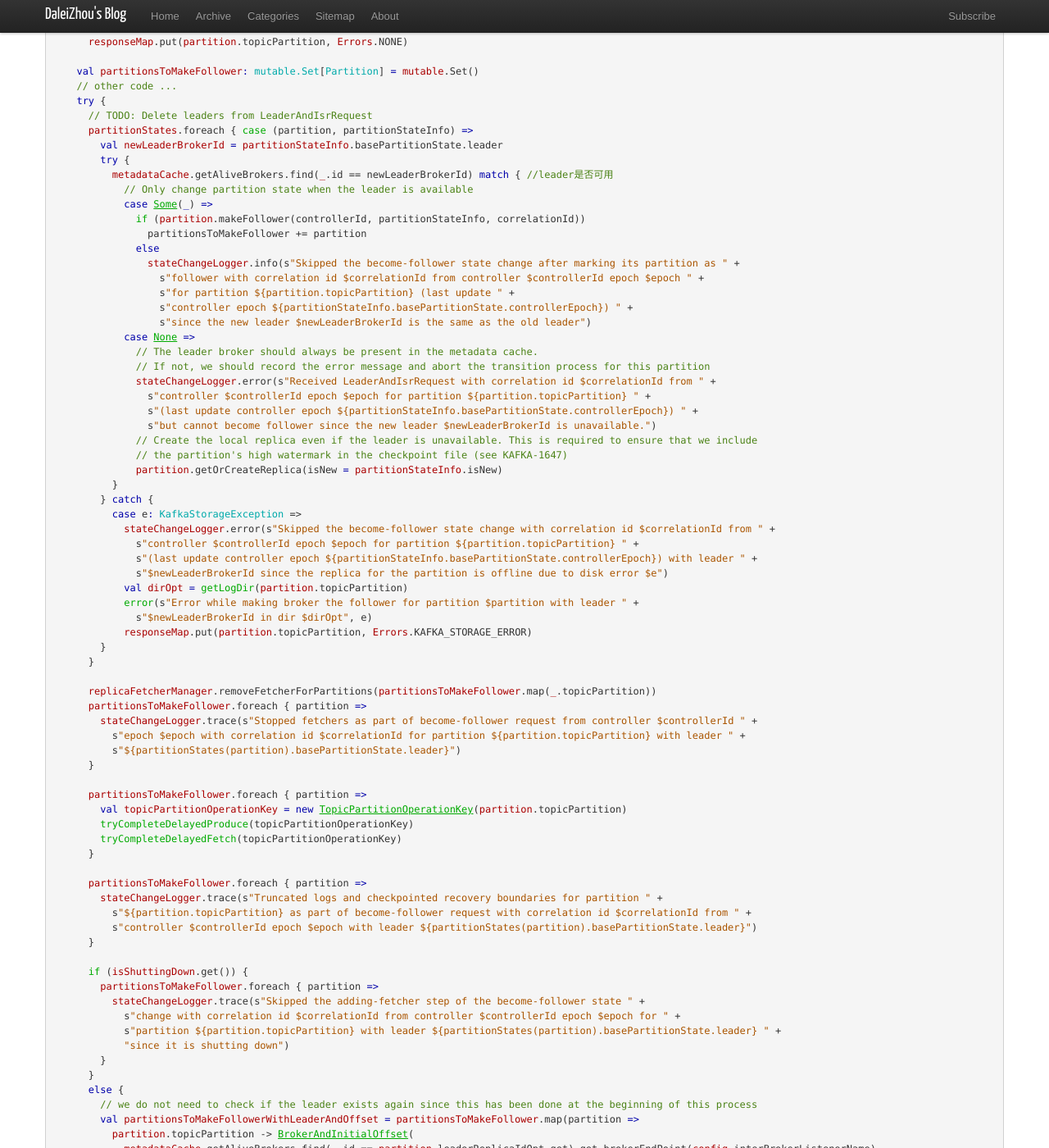
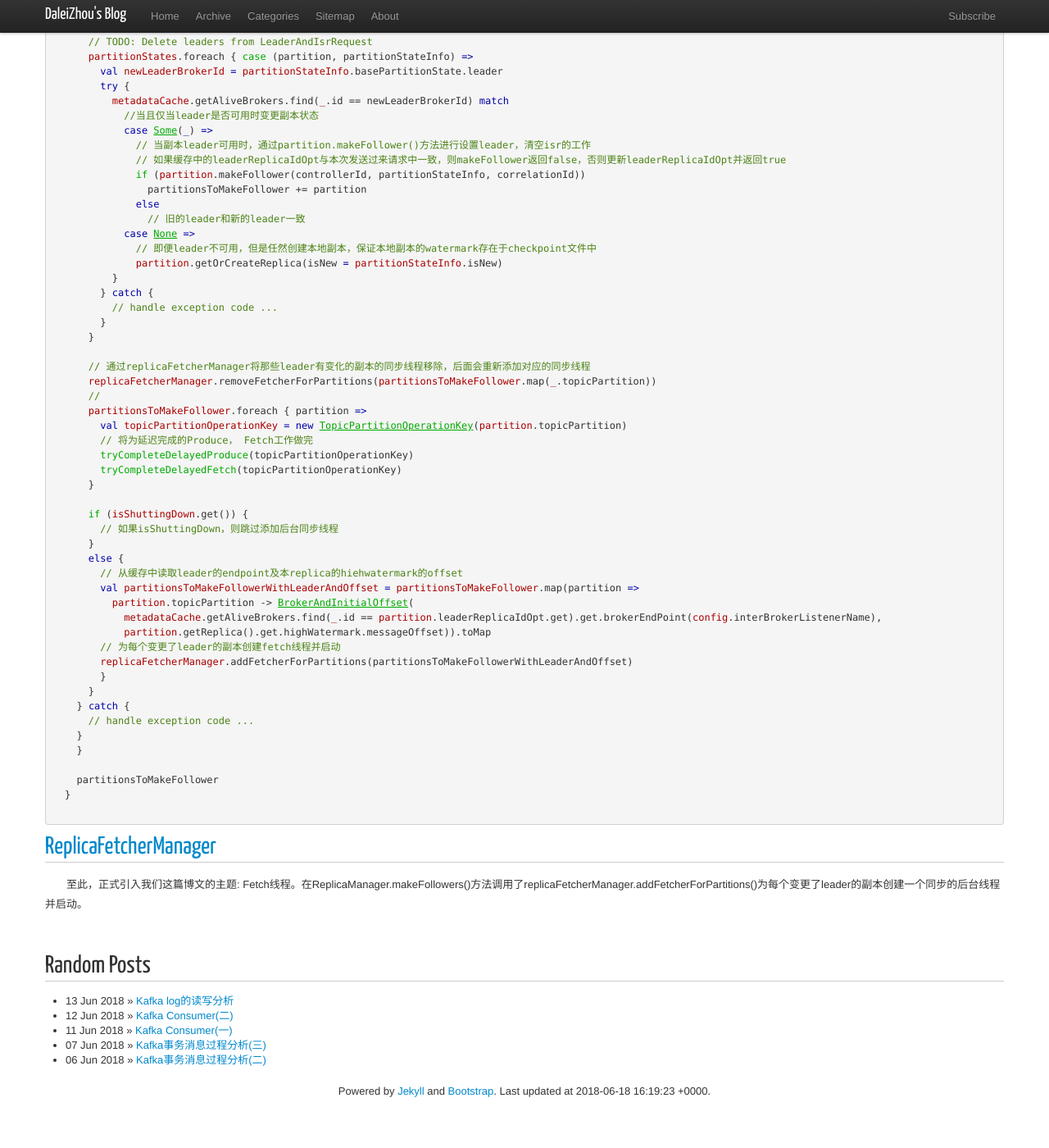
Before and after one commit to DaleiZhou/daleizhou.github.io, a Jekyll site: the page built from _posts/2018/2018-06-15-sync-replica-of-partition.md, in a window 1280 px wide and 1400 px high, scrolled down 6918 px. Shown: the whole window at 82% size. Built offline with Jekyll 4.4.1, drawn with Linux system fonts in a browser that asks for light colours; nearby versions of some CDN libraries; comment, search, counter and statistics services are not loaded; some of the changed text lies outside the part shown.

Commit message:
ReplicaFetcherManager

````diff
--- a/_posts/2018/2018-06-15-sync-replica-of-partition.md
+++ b/_posts/2018/2018-06-15-sync-replica-of-partition.md
@@ -372,12 +372,7 @@ makeLeaders()方法进行停止fetcher线程，更新缓存等。如果本Broker
                             partitionStates: Map[Partition, LeaderAndIsrRequest.PartitionState],
                             correlationId: Int,
                             responseMap: mutable.Map[TopicPartition, Errors]) : Set[Partition] = {
-    partitionStates.foreach { case (partition, partitionState) =>
-      stateChangeLogger.trace(s"Handling LeaderAndIsr request correlationId $correlationId from controller $controllerId " +
-        s"epoch $epoch starting the become-follower transition for partition ${partition.topicPartition} with leader " +
-        s"${partitionState.basePartitionState.leader}")
-    }
-
+    // other code ...
     for (partition <- partitionStates.keys)
       responseMap.put(partition.topicPartition, Errors.NONE)
 
@@ -388,94 +383,50 @@ makeLeaders()方法进行停止fetcher线程，更新缓存等。如果本Broker
       partitionStates.foreach { case (partition, partitionStateInfo) =>
         val newLeaderBrokerId = partitionStateInfo.basePartitionState.leader
         try {
-          metadataCache.getAliveBrokers.find(_.id == newLeaderBrokerId) match { //leader是否可用
-            // Only change partition state when the leader is available
+          metadataCache.getAliveBrokers.find(_.id == newLeaderBrokerId) match
+            //当且仅当leader是否可用时变更副本状态
             case Some(_) =>
+              // 当副本leader可用时，通过partition.makeFollower()方法进行设置leader，清空isr的工作
+              // 如果缓存中的leaderReplicaIdOpt与本次发送过来请求中一致，则makeFollower返回false，否则更新leaderReplicaIdOpt并返回true
               if (partition.makeFollower(controllerId, partitionStateInfo, correlationId))
                 partitionsToMakeFollower += partition
               else
-                stateChangeLogger.info(s"Skipped the become-follower state change after marking its partition as " +
-                  s"follower with correlation id $correlationId from controller $controllerId epoch $epoch " +
-                  s"for partition ${partition.topicPartition} (last update " +
-                  s"controller epoch ${partitionStateInfo.basePartitionState.controllerEpoch}) " +
-                  s"since the new leader $newLeaderBrokerId is the same as the old leader")
+                // 旧的leader和新的leader一致
             case None =>
-              // The leader broker should always be present in the metadata cache.
-              // If not, we should record the error message and abort the transition process for this partition
-              stateChangeLogger.error(s"Received LeaderAndIsrRequest with correlation id $correlationId from " +
-                s"controller $controllerId epoch $epoch for partition ${partition.topicPartition} " +
-                s"(last update controller epoch ${partitionStateInfo.basePartitionState.controllerEpoch}) " +
-                s"but cannot become follower since the new leader $newLeaderBrokerId is unavailable.")
-              // Create the local replica even if the leader is unavailable. This is required to ensure that we include
-              // the partition's high watermark in the checkpoint file (see KAFKA-1647)
+              // 即便leader不可用，但是任然创建本地副本，保证本地副本的watermark存在于checkpoint文件中
               partition.getOrCreateReplica(isNew = partitionStateInfo.isNew)
           }
         } catch {
-          case e: KafkaStorageException =>
-            stateChangeLogger.error(s"Skipped the become-follower state change with correlation id $correlationId from " +
-              s"controller $controllerId epoch $epoch for partition ${partition.topicPartition} " +
-              s"(last update controller epoch ${partitionStateInfo.basePartitionState.controllerEpoch}) with leader " +
-              s"$newLeaderBrokerId since the replica for the partition is offline due to disk error $e")
-            val dirOpt = getLogDir(partition.topicPartition)
-            error(s"Error while making broker the follower for partition $partition with leader " +
-              s"$newLeaderBrokerId in dir $dirOpt", e)
-            responseMap.put(partition.topicPartition, Errors.KAFKA_STORAGE_ERROR)
+          // handle exception code ...
         }
       }
 
+      // 通过replicaFetcherManager将那些leader有变化的副本的同步线程移除，后面会重新添加对应的同步线程
       replicaFetcherManager.removeFetcherForPartitions(partitionsToMakeFollower.map(_.topicPartition))
-      partitionsToMakeFollower.foreach { partition =>
-        stateChangeLogger.trace(s"Stopped fetchers as part of become-follower request from controller $controllerId " +
-          s"epoch $epoch with correlation id $correlationId for partition ${partition.topicPartition} with leader " +
-          s"${partitionStates(partition).basePartitionState.leader}")
-      }
-
+      //
       partitionsToMakeFollower.foreach { partition =>
         val topicPartitionOperationKey = new TopicPartitionOperationKey(partition.topicPartition)
+        // 将为延迟完成的Produce， Fetch工作做完
         tryCompleteDelayedProduce(topicPartitionOperationKey)
         tryCompleteDelayedFetch(topicPartitionOperationKey)
       }
 
-      partitionsToMakeFollower.foreach { partition =>
-        stateChangeLogger.trace(s"Truncated logs and checkpointed recovery boundaries for partition " +
-          s"${partition.topicPartition} as part of become-follower request with correlation id $correlationId from " +
-          s"controller $controllerId epoch $epoch with leader ${partitionStates(partition).basePartitionState.leader}")
-      }
-
       if (isShuttingDown.get()) {
-        partitionsToMakeFollower.foreach { partition =>
-          stateChangeLogger.trace(s"Skipped the adding-fetcher step of the become-follower state " +
-            s"change with correlation id $correlationId from controller $controllerId epoch $epoch for " +
-            s"partition ${partition.topicPartition} with leader ${partitionStates(partition).basePartitionState.leader} " +
-            "since it is shutting down")
-        }
+        // 如果isShuttingDown，则跳过添加后台同步线程
       }
       else {
-        // we do not need to check if the leader exists again since this has been done at the beginning of this process
+        // 从缓存中读取leader的endpoint及本replica的hiehwatermark的offset
         val partitionsToMakeFollowerWithLeaderAndOffset = partitionsToMakeFollower.map(partition =>
           partition.topicPartition -> BrokerAndInitialOffset(
             metadataCache.getAliveBrokers.find(_.id == partition.leaderReplicaIdOpt.get).get.brokerEndPoint(config.interBrokerListenerName),
             partition.getReplica().get.highWatermark.messageOffset)).toMap
+        // 为每个变更了leader的副本创建fetch线程并启动
         replicaFetcherManager.addFetcherForPartitions(partitionsToMakeFollowerWithLeaderAndOffset)
-
-        partitionsToMakeFollower.foreach { partition =>
-          stateChangeLogger.trace(s"Started fetcher to new leader as part of become-follower " +
-            s"request from controller $controllerId epoch $epoch with correlation id $correlationId for " +
-            s"partition ${partition.topicPartition} with leader ${partitionStates(partition).basePartitionState.leader}")
         }
       }
     } catch {
-      case e: Throwable =>
-        stateChangeLogger.error(s"Error while processing LeaderAndIsr request with correlationId $correlationId " +
-          s"received from controller $controllerId epoch $epoch", e)
-        // Re-throw the exception for it to be caught in KafkaApis
-        throw e
+      // handle exception code ...
     }
-
-    partitionStates.keys.foreach { partition =>
-      stateChangeLogger.trace(s"Completed LeaderAndIsr request correlationId $correlationId from controller $controllerId " +
-        s"epoch $epoch for the become-follower transition for partition ${partition.topicPartition} with leader " +
-        s"${partitionStates(partition).basePartitionState.leader}")
     }
 
     partitionsToMakeFollower
@@ -483,4 +434,6 @@ makeLeaders()方法进行停止fetcher线程，更新缓存等。如果本Broker
 
 ```
 
-至此，正式引入我们这篇博文的主题: Fetch线程。
+## <a id="ReplicaFetcherManager">ReplicaFetcherManager</a>
+
+　　至此，正式引入我们这篇博文的主题: Fetch线程。在ReplicaManager.makeFollowers()方法调用了replicaFetcherManager.addFetcherForPartitions()为每个变更了leader的副本创建一个同步的后台线程并启动。
````
